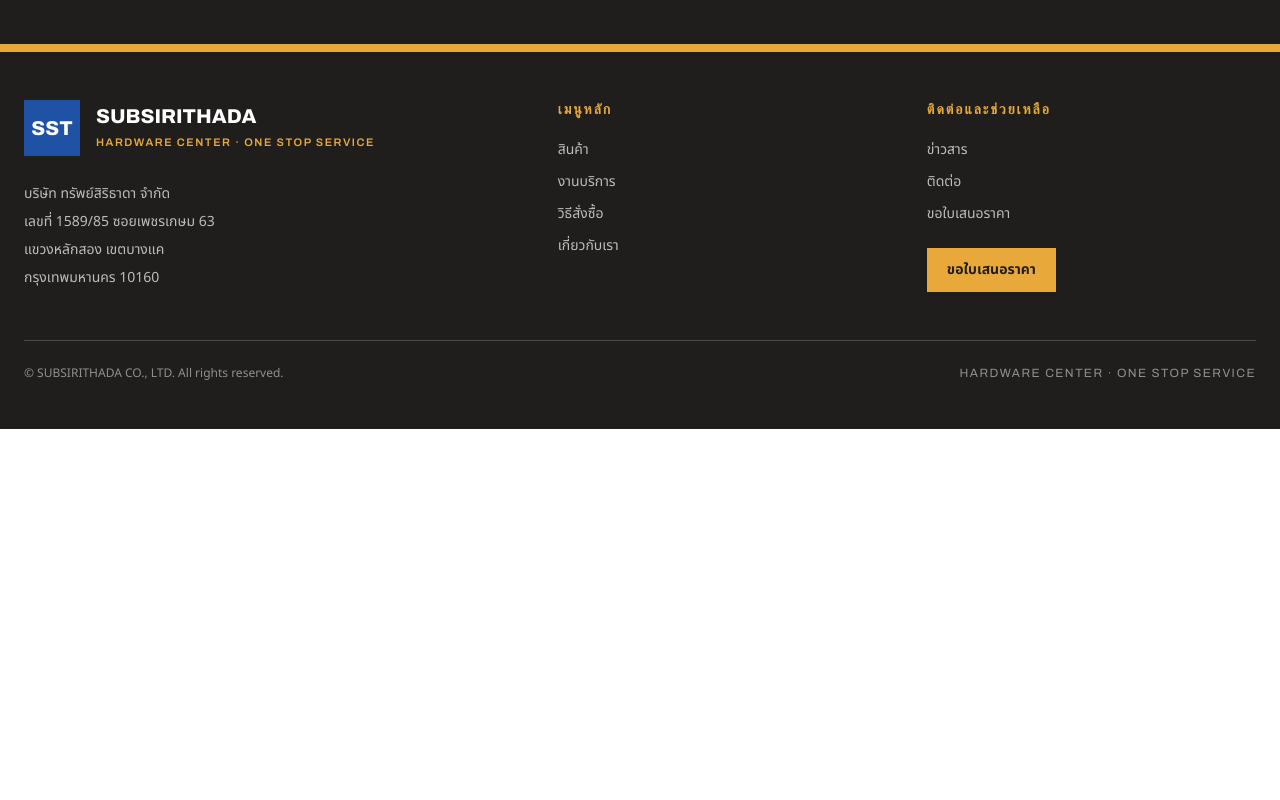
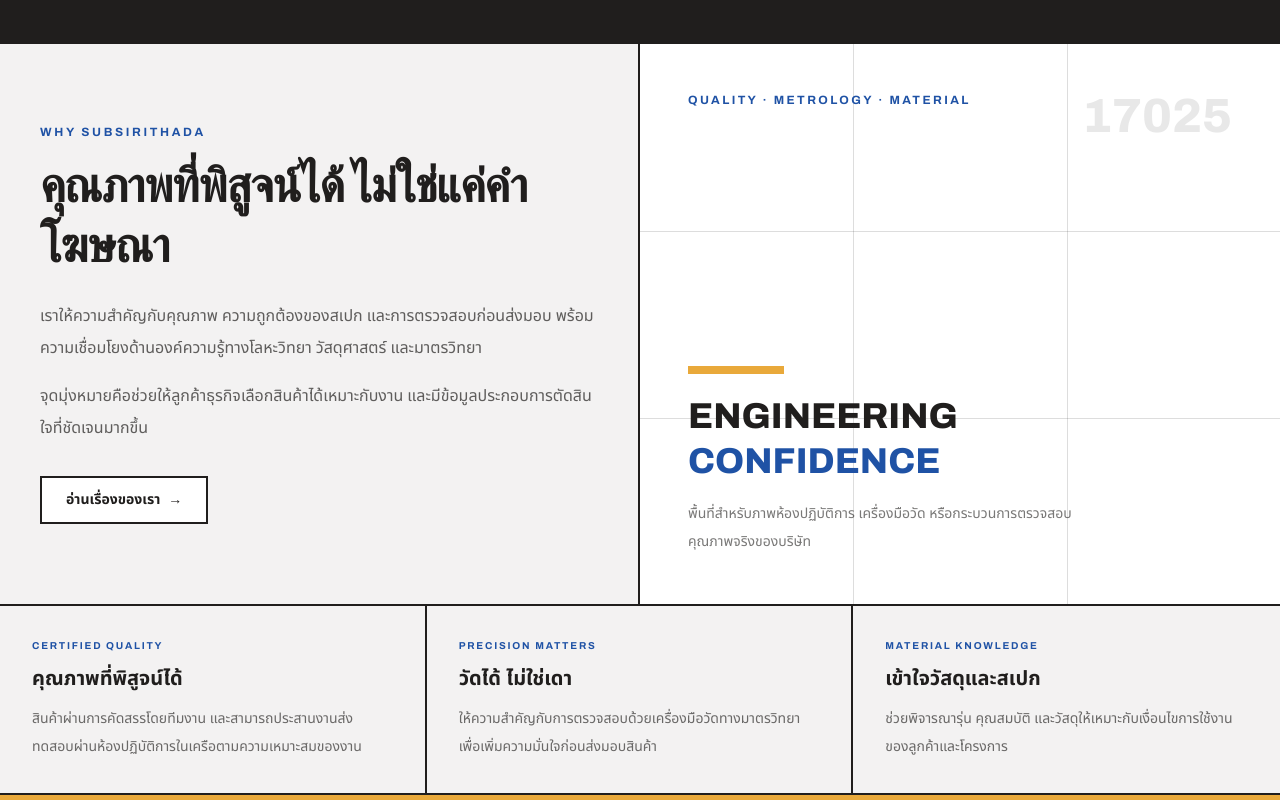
Before and after one commit to kinnyx/subsirithada, a Next.js app: page / in a window 1280 px wide. Shown: the part 3540-4340 px from the top of the page. Before the commit the page ends 3969 px from the top, so only its background shows below. Built offline with nearby package versions, Linux system fonts and the light colour scheme.

Commit message:
feat: add homepage company strength

```diff
--- a/src/app/page.tsx
+++ b/src/app/page.tsx
@@ -1,4 +1,5 @@
 import HomeCategories from "@/components/home/home-categories";
+import HomeCompanyStrength from "@/components/home/home-company-strength";
 import HomeFeaturedProducts from "@/components/home/home-featured-products";
 import HomeHero from "@/components/home/home-hero";
 import HomeProductSearch from "@/components/home/home-product-search";
@@ -17,6 +18,7 @@
         <HomeCategories />
         <HomeFeaturedProducts />
         <HomeServices />
+        <HomeCompanyStrength />
       </main>
 
       <SiteFooter />
--- /dev/null
+++ b/src/components/home/home-company-strength.tsx
@@ -0,0 +1,126 @@
+import Link from "next/link";
+
+const strengths = [
+  {
+    label: "CERTIFIED QUALITY",
+    title: "คุณภาพที่พิสูจน์ได้",
+    description:
+      "สินค้าผ่านการคัดสรรโดยทีมงาน และสามารถประสานงานส่งทดสอบผ่านห้องปฏิบัติการในเครือตามความเหมาะสมของงาน",
+  },
+  {
+    label: "PRECISION MATTERS",
+    title: "วัดได้ ไม่ใช่เดา",
+    description:
+      "ให้ความสำคัญกับการตรวจสอบด้วยเครื่องมือวัดทางมาตรวิทยา เพื่อเพิ่มความมั่นใจก่อนส่งมอบสินค้า",
+  },
+  {
+    label: "MATERIAL KNOWLEDGE",
+    title: "เข้าใจวัสดุและสเปก",
+    description:
+      "ช่วยพิจารณารุ่น คุณสมบัติ และวัสดุให้เหมาะกับเงื่อนไขการใช้งานของลูกค้าและโครงการ",
+  },
+] as const;
+
+export default function HomeCompanyStrength() {
+  return (
+    <section className="border-b-2 border-brand-dark bg-brand-light">
+      <div className="mx-auto max-w-7xl">
+        <div className="grid lg:grid-cols-2">
+          <div className="px-6 py-14 sm:py-16 lg:border-r-2 lg:border-brand-dark lg:px-10 lg:py-20">
+            <p className="font-display text-xs font-bold uppercase tracking-[0.22em] text-brand-primary">
+              Why Subsirithada
+            </p>
+
+            <h2 className="mt-4 max-w-xl font-display text-4xl font-extrabold leading-tight tracking-tight text-brand-dark sm:text-5xl">
+              คุณภาพที่พิสูจน์ได้ ไม่ใช่แค่คำโฆษณา
+            </h2>
+
+            <p className="mt-6 max-w-xl text-base leading-8 text-brand-dark/70">
+              เราให้ความสำคัญกับคุณภาพ ความถูกต้องของสเปก
+              และการตรวจสอบก่อนส่งมอบ
+              พร้อมความเชื่อมโยงด้านองค์ความรู้ทางโลหะวิทยา
+              วัสดุศาสตร์ และมาตรวิทยา
+            </p>
+
+            <p className="mt-4 max-w-xl text-base leading-8 text-brand-dark/70">
+              จุดมุ่งหมายคือช่วยให้ลูกค้าธุรกิจเลือกสินค้าได้เหมาะกับงาน
+              และมีข้อมูลประกอบการตัดสินใจที่ชัดเจนมากขึ้น
+            </p>
+
+            <Link
+              href="/about"
+              className="mt-8 inline-flex min-h-12 items-center justify-center border-2 border-brand-dark bg-white px-6 py-3 text-sm font-bold text-brand-dark transition-colors hover:bg-brand-dark hover:text-white"
+            >
+              อ่านเรื่องของเรา
+              <span className="ml-2" aria-hidden="true">
+                →
+              </span>
+            </Link>
+          </div>
+
+          <div className="relative min-h-[340px] overflow-hidden border-t-2 border-brand-dark bg-white lg:min-h-full lg:border-t-0">
+            <div className="absolute inset-0">
+              <div className="absolute inset-x-0 top-1/3 border-t border-brand-dark/15" />
+              <div className="absolute inset-x-0 top-2/3 border-t border-brand-dark/15" />
+              <div className="absolute bottom-0 left-1/3 top-0 border-l border-brand-dark/15" />
+              <div className="absolute bottom-0 left-2/3 top-0 border-l border-brand-dark/15" />
+            </div>
+
+            <div className="relative flex min-h-[340px] h-full flex-col justify-between p-8 sm:p-10 lg:min-h-[500px] lg:p-12">
+              <div className="flex items-start justify-between gap-6">
+                <p className="font-display text-xs font-bold uppercase tracking-[0.2em] text-brand-primary">
+                  Quality · Metrology · Material
+                </p>
+
+                <span className="font-display text-5xl font-extrabold text-brand-dark/10">
+                  17025
+                </span>
+              </div>
+
+              <div>
+                <div className="h-2 w-24 bg-brand-accent" />
+
+                <p className="mt-5 max-w-md font-display text-3xl font-extrabold leading-tight text-brand-dark sm:text-4xl">
+                  ENGINEERING
+                  <span className="block text-brand-primary">
+                    CONFIDENCE
+                  </span>
+                </p>
+
+                <p className="mt-4 max-w-sm text-sm leading-7 text-brand-dark/60">
+                  พื้นที่สำหรับภาพห้องปฏิบัติการ เครื่องมือวัด
+                  หรือกระบวนการตรวจสอบคุณภาพจริงของบริษัท
+                </p>
+              </div>
+            </div>
+          </div>
+        </div>
+
+        <div className="grid border-t-2 border-brand-dark md:grid-cols-3">
+          {strengths.map((strength, index) => (
+            <article
+              key={strength.label}
+              className={`p-6 sm:p-8 ${
+                index < strengths.length - 1
+                  ? "border-b-2 border-brand-dark md:border-b-0 md:border-r-2"
+                  : ""
+              }`}
+            >
+              <p className="font-display text-[10px] font-bold uppercase tracking-[0.18em] text-brand-primary">
+                {strength.label}
+              </p>
+
+              <h3 className="mt-3 text-xl font-bold text-brand-dark">
+                {strength.title}
+              </h3>
+
+              <p className="mt-3 text-sm leading-7 text-brand-dark/65">
+                {strength.description}
+              </p>
+            </article>
+          ))}
+        </div>
+      </div>
+    </section>
+  );
+}
```
